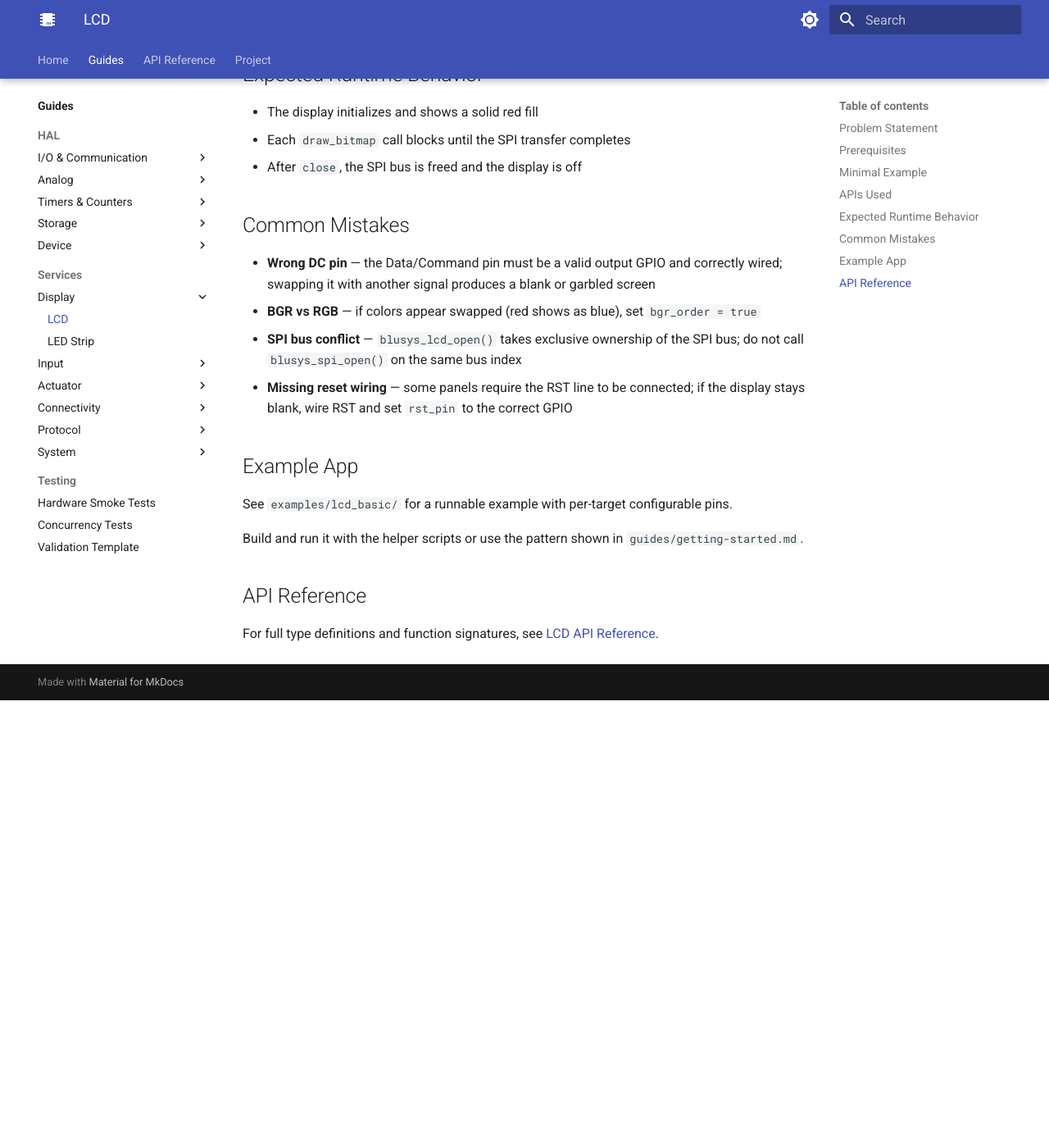
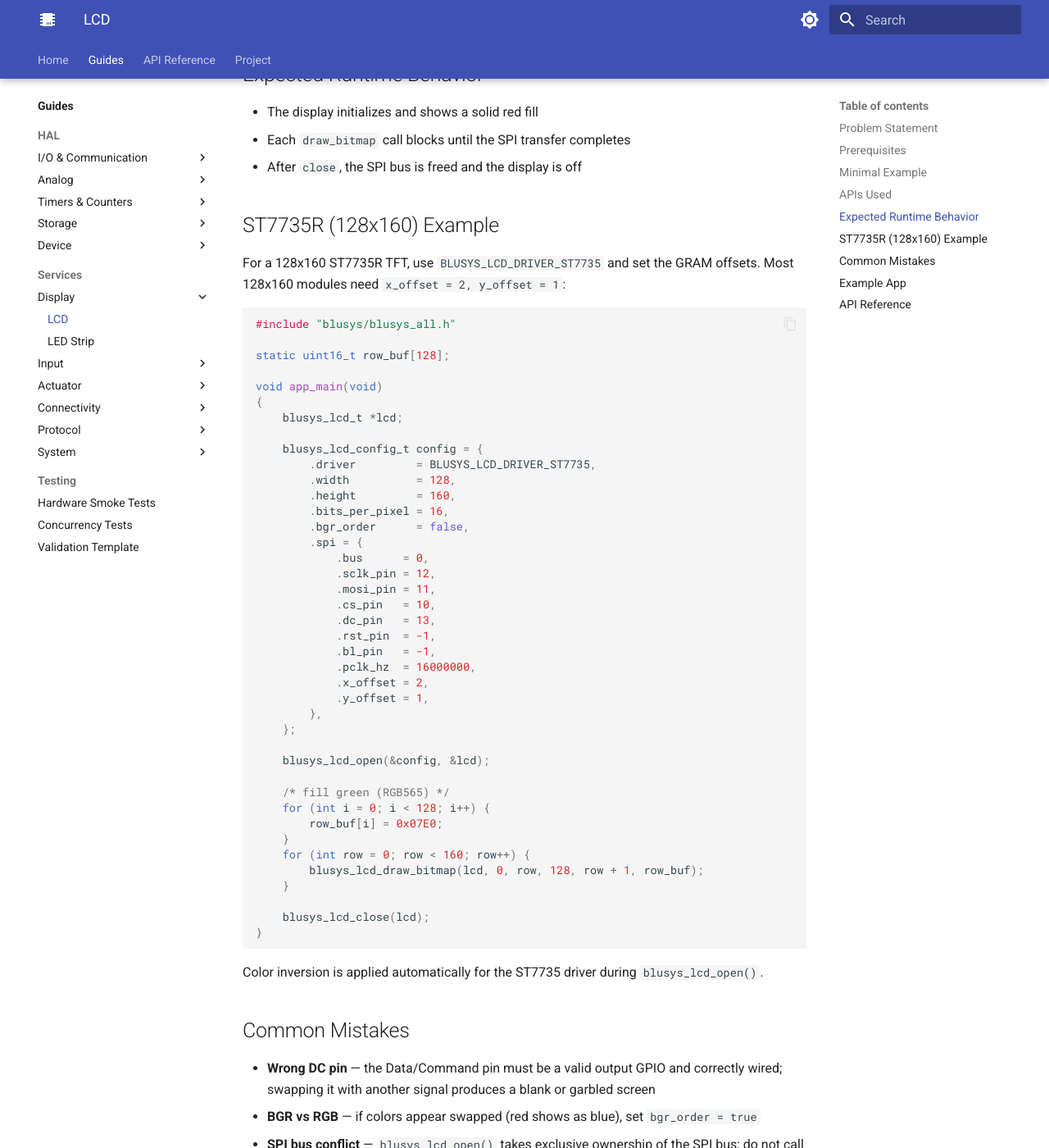
Before and after one commit to oguzkaganozt/blusys, an MkDocs documentation site: the page built from docs/guides/lcd-basic.md, in a window 1280 px wide and 1400 px high, scrolled down 1557 px. Shown: the whole window at 82% size. Built offline with MkDocs 1.6.1 and Material for MkDocs 9.7.7, drawn with Linux system fonts in a browser that asks for light colours; before the commit the page ends 2411 px from its top, so only the background shows below that; some of the changed text lies outside the part shown.

Commit message:
Add ST7735R LCD driver support with GRAM offset configuration
Add BLUSYS_LCD_DRIVER_ST7735 to the LCD service, reusing the ST7789
panel driver internally (same Sitronix MIPI DBI command set). Adds
x_offset/y_offset fields to blusys_lcd_spi_config_t for GRAM gap
adjustment, and applies automatic color inversion for ST7735 during
blusys_lcd_open(). Includes lcd_st7735_basic example and updated docs.

Co-Authored-By: Claude Sonnet 4.6 <noreply@anthropic.com>

````diff
--- a/docs/guides/lcd-basic.md
+++ b/docs/guides/lcd-basic.md
@@ -2,12 +2,12 @@
 
 ## Problem Statement
 
-You want to drive an SPI-connected LCD panel (such as the ST7789) to display graphics or a solid color fill from an ESP32.
+You want to drive an SPI-connected LCD panel (such as the ST7789 or ST7735R) to display graphics or a solid color fill from an ESP32.
 
 ## Prerequisites
 
 - an ESP32, ESP32-C3, or ESP32-S3 board
-- an SPI LCD panel (e.g. ST7789 240x320) wired to the board: SCLK, MOSI, CS, DC, and optionally RST and backlight
+- an SPI LCD panel (e.g. ST7789 240x320 or ST7735R 128x160) wired to the board: SCLK, MOSI, CS, DC, and optionally RST and backlight
 
 ## Minimal Example
 
@@ -64,6 +64,55 @@ void app_main(void)
 - Each `draw_bitmap` call blocks until the SPI transfer completes
 - After `close`, the SPI bus is freed and the display is off
 
+## ST7735R (128x160) Example
+
+For a 128x160 ST7735R TFT, use `BLUSYS_LCD_DRIVER_ST7735` and set the GRAM offsets. Most 128x160 modules need `x_offset = 2, y_offset = 1`:
+
+```c
+#include "blusys/blusys_all.h"
+
+static uint16_t row_buf[128];
+
+void app_main(void)
+{
+    blusys_lcd_t *lcd;
+
+    blusys_lcd_config_t config = {
+        .driver         = BLUSYS_LCD_DRIVER_ST7735,
+        .width          = 128,
+        .height         = 160,
+        .bits_per_pixel = 16,
+        .bgr_order      = false,
+        .spi = {
+            .bus      = 0,
+            .sclk_pin = 12,
+            .mosi_pin = 11,
+            .cs_pin   = 10,
+            .dc_pin   = 13,
+            .rst_pin  = -1,
+            .bl_pin   = -1,
+            .pclk_hz  = 16000000,
+            .x_offset = 2,
+            .y_offset = 1,
+        },
+    };
+
+    blusys_lcd_open(&config, &lcd);
+
+    /* fill green (RGB565) */
+    for (int i = 0; i < 128; i++) {
+        row_buf[i] = 0x07E0;
+    }
+    for (int row = 0; row < 160; row++) {
+        blusys_lcd_draw_bitmap(lcd, 0, row, 128, row + 1, row_buf);
+    }
+
+    blusys_lcd_close(lcd);
+}
+```
+
+Color inversion is applied automatically for the ST7735 driver during `blusys_lcd_open()`.
+
 ## Common Mistakes
 
 - **Wrong DC pin** — the Data/Command pin must be a valid output GPIO and correctly wired; swapping it with another signal produces a blank or garbled screen
@@ -73,7 +122,7 @@ void app_main(void)
 
 ## Example App
 
-See `examples/lcd_basic/` for a runnable example with per-target configurable pins.
+See `examples/lcd_basic/` (ST7789) and `examples/lcd_st7735_basic/` (ST7735R 128x160) for runnable examples with per-target configurable pins.
 
 Build and run it with the helper scripts or use the pattern shown in `guides/getting-started.md`.
 
````
Also changed, not shown: PROGRESS.md (+1 -0 lines), docs/modules/lcd.md (+6 -3 lines), 6 other files.
